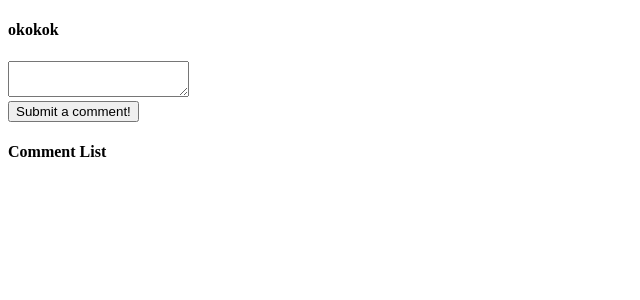
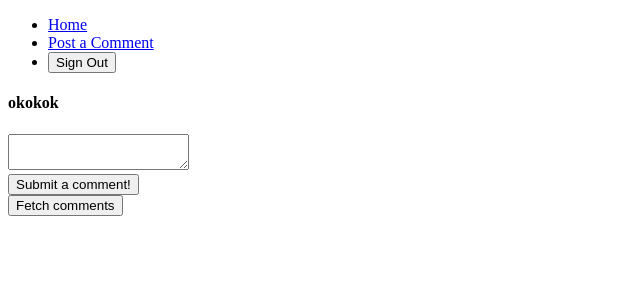
Before and after one commit to luizdotpro/Testing, a React (Create React App) app: page /post in a window 1280 px wide. Shown: the top 300 px of the page, without its empty margins (0-640 px from the left). Built offline with nearby package versions, Linux system fonts and the light colour scheme.

Commit message:
started to add auth reducer

```diff
--- a/package.json
+++ b/package.json
@@ -10,6 +10,7 @@
     "react": "^16.8.4",
     "react-dom": "^16.8.4",
     "react-redux": "^6.0.1",
+    "react-router-dom": "^5.0.0",
     "react-scripts": "2.1.8",
     "redux": "^4.0.1",
     "redux-promise": "^0.6.0"
--- a/src/Root.js
+++ b/src/Root.js
@@ -1,11 +1,13 @@
 import React from 'react'
 import { Provider } from 'react-redux'
-import { createStore } from 'redux'
+import { createStore, applyMiddleware } from 'redux'
+import reduxPromise from 'redux-promise'
 import reducers from 'reducers'
 
 export default ({ children, initialState = {} }) => {
+    const store = createStore(reducers, initialState, applyMiddleware(reduxPromise))
     return (
-    <Provider store={createStore(reducers, initialState)}>
+    <Provider store={store}>
         {children}
     </Provider>
 )}
--- a/src/actions/index.js
+++ b/src/actions/index.js
@@ -1,4 +1,5 @@
-import { SAVE_COMMENT, SET_TITLE } from 'actions/types';
+import axios from 'axios'
+import { SAVE_COMMENT, SET_TITLE, FETCH_COMMENTS, CHANGE_AUTH } from 'actions/types';
 
 export function saveComment(comment){
     return {
@@ -14,3 +15,19 @@ export function setTitle(title){
         payload: newTitle
     }
 }
+
+export function fetchComments(){
+    const response = axios.get('http://jsonplaceholder.typicode.com/comments')
+
+    return{
+        type: FETCH_COMMENTS,
+        payload: response
+    }
+}
+
+export function changeAuth(isLoggedIn){
+    return {
+        type: CHANGE_AUTH,
+        payload: isLoggedIn
+    }
+}
--- a/src/actions/types.js
+++ b/src/actions/types.js
@@ -1,3 +1,7 @@
 export const SAVE_COMMENT = 'save_comment';
 
 export const SET_TITLE = 'UEPA!'
+
+export const FETCH_COMMENTS = 'fetch_comments'
+
+export const CHANGE_AUTH = 'change_auth'
--- a/src/components/App.js
+++ b/src/components/App.js
@@ -1,12 +1,48 @@
-import React from 'react';
-import CommentBox from 'components/CommentBox';
-import CommentList from 'components/CommentList';
+import React, { Component } from "react";
+import { Route, Link } from "react-router-dom";
+import CommentBox from "components/CommentBox";
+import CommentList from "components/CommentList";
+import { connect } from "react-redux";
 
-export default () => {
+class App extends Component {
+
+  renderButton() {
+      if(this.props.auth){
+          return (<button> Sign Out </button>)
+      } else {
+          return (<button> Sign In </button>)
+      }
+  }
+
+  renderHeader() {
     return (
-        <div>
-            <CommentBox />
-            <CommentList />
-        </div>
+      <ul>
+        <li>
+          <Link to="/"> Home </Link>
+        </li>
+        <li>
+          <Link to="/post"> Post a Comment </Link>
+        </li>
+        <li>{this.renderButton()}</li>
+      </ul>
     );
-};
+  }
+
+  render() {
+    return (
+      <div>
+          {this.renderHeader()}
+        <Route path="/post" component={CommentBox} />
+        <Route path="/" exact component={CommentList} />
+      </div>
+    );
+  }
+}
+
+function mapStateToProps(state) {
+  return {
+    auth: state.auth
+  };
+}
+
+export default connect(mapStateToProps)(App);
--- a/src/components/CommentBox.js
+++ b/src/components/CommentBox.js
@@ -19,6 +19,7 @@ class CommentBox extends React.Component {
 
   render() {
     return (
+      <>
       <form onSubmit={this.handleSubmit}>
         <h4> {this.props.title} </h4>
         <textarea value={this.state.comment} onChange={this.handleChange} />
@@ -26,6 +27,8 @@ class CommentBox extends React.Component {
           <button> Submit a comment! </button>
         </div>
       </form>
+      <button className="fetch-comments" onClick={this.props.fetchComments}> Fetch comments </button>
+      </>
     );
   }
 }
--- a/src/index.js
+++ b/src/index.js
@@ -1,11 +1,14 @@
 import React from "react";
 import ReactDOM from "react-dom";
+import { BrowserRouter, Route } from 'react-router-dom';
 import Root from "./Root"
 import App from "components/App";
 
 ReactDOM.render(
   <Root>
-    <App />
+    <BrowserRouter>
+     <Route path="/" component={App} />
+    </BrowserRouter>
   </Root>,
   document.querySelector("#root")
 );
--- /dev/null
+++ b/src/reducers/auth.js
@@ -0,0 +1,10 @@
+import { CHANGE_AUTH } from 'actions/types'
+
+export default function (state = false, action){
+    switch(action.type){
+        case CHANGE_AUTH:
+           return action.payload
+        default:
+           return action
+    }
+}
--- a/src/reducers/comments.js
+++ b/src/reducers/comments.js
@@ -1,9 +1,12 @@
-import { SAVE_COMMENT } from "actions/types";
+import { SAVE_COMMENT, FETCH_COMMENTS } from "actions/types";
 
-export default function (state = [], action) {
+export default function(state = [], action) {
   switch (action.type) {
     case SAVE_COMMENT:
       return [...state, action.payload];
+    case FETCH_COMMENTS:
+    const comments = action.payload.data.map( comment => comment.name )
+      return [...state, ...comments];
     default:
       return state;
   }
--- a/src/reducers/index.js
+++ b/src/reducers/index.js
@@ -1,8 +1,10 @@
 import { combineReducers } from 'redux';
 import reducerComments from './comments';
 import reducerTitle from './title';
+import authReducer from './auth'
 
 export default combineReducers({
     comment: reducerComments,
-    title: reducerTitle
+    title: reducerTitle,
+    auth: authReducer
 });
```
Also changed, not shown: 2 other files (tests, documents, lock files or other folders).
